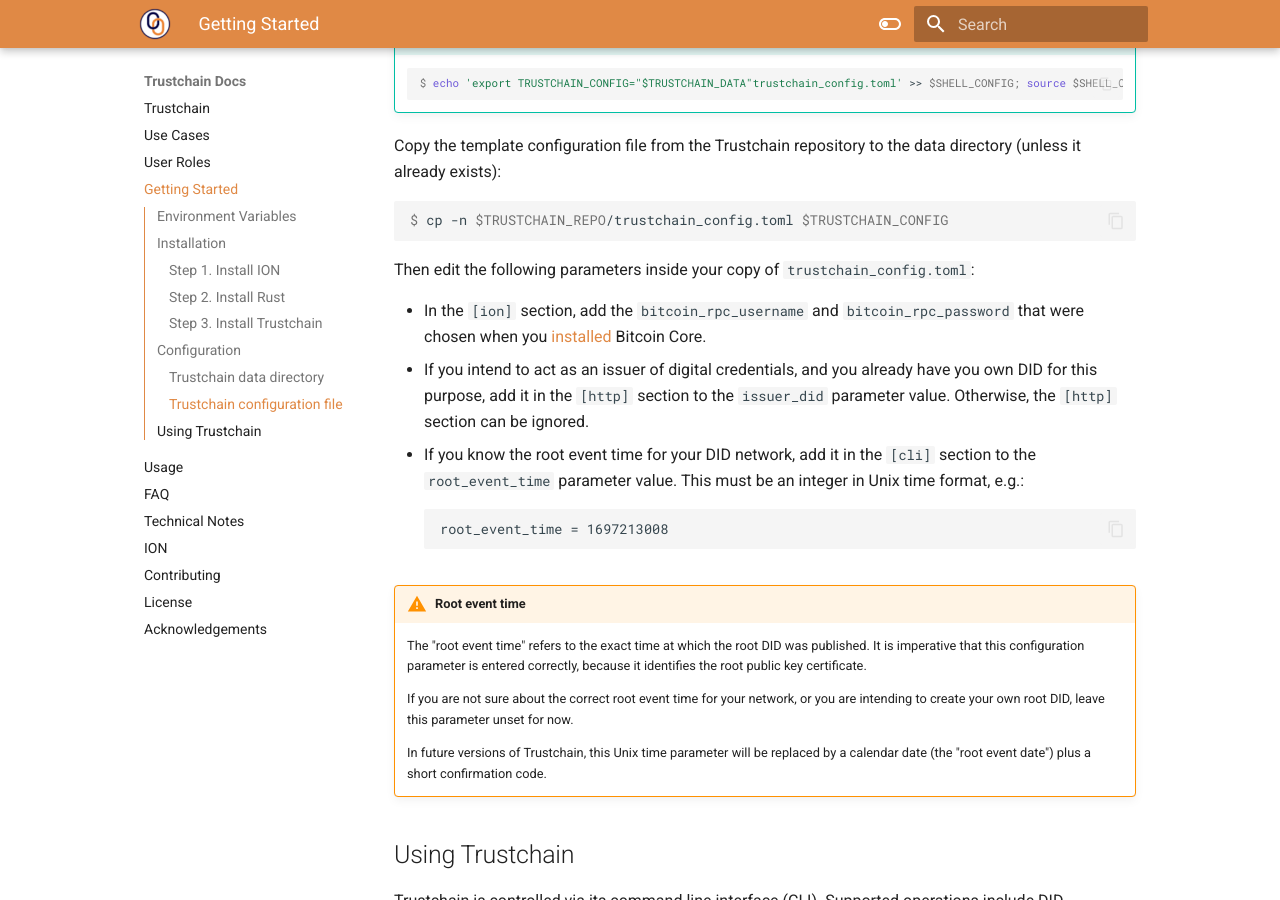
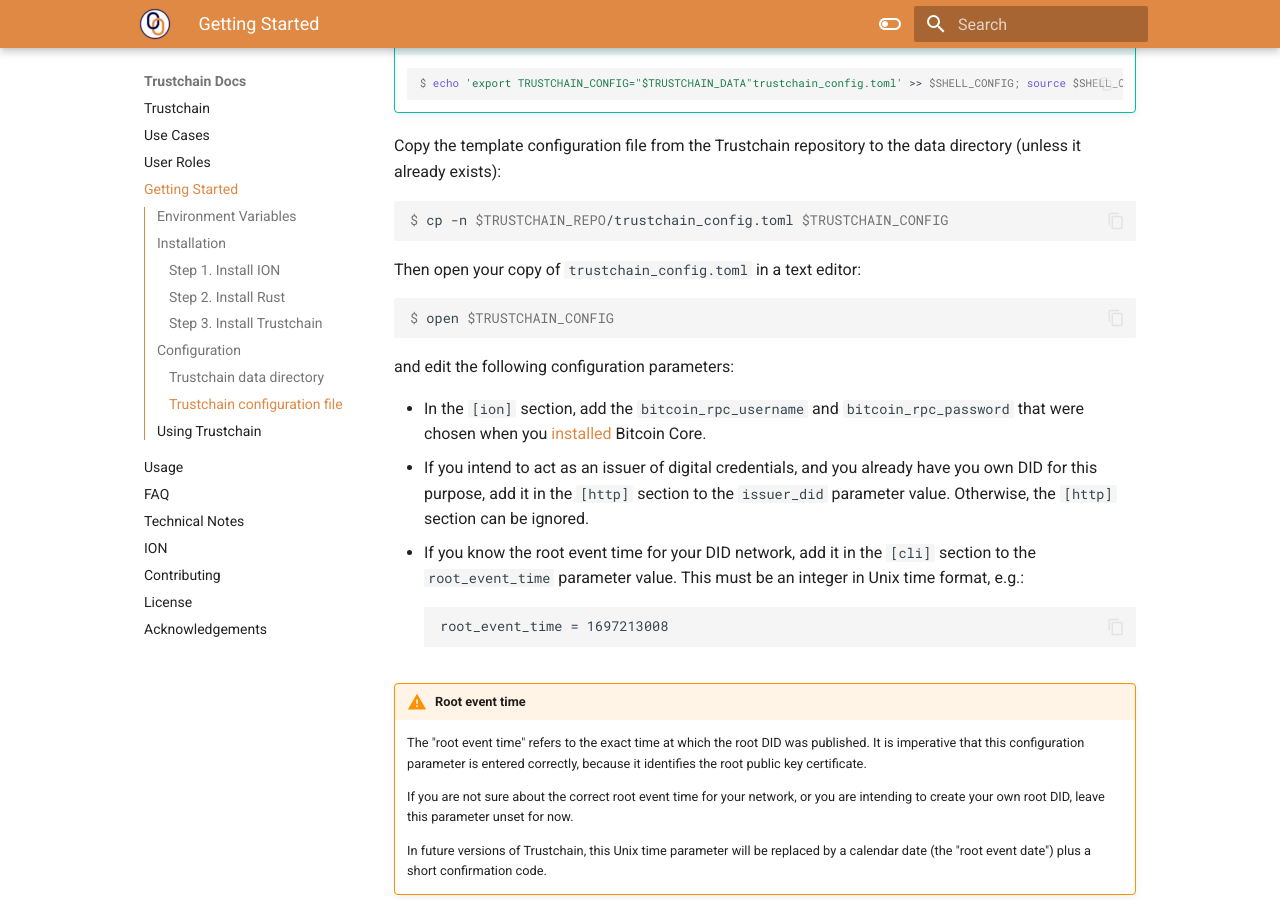
Before and after one commit to alan-turing-institute/trustchain, an MkDocs documentation site: the page built from docs/getting-started.md, in a window 1280 px wide and 900 px high, scrolled down 3578 px. Built offline with MkDocs 1.6.1 and Material for MkDocs 9.7.7, drawn with Linux system fonts in a browser that asks for light colours; nearby versions of some CDN libraries; library files that are not in the unit come from our copies.

Commit message:
Add command to open file for editing

````diff
--- a/docs/getting-started.md
+++ b/docs/getting-started.md
@@ -135,7 +135,11 @@
 $ cp -n $TRUSTCHAIN_REPO/trustchain_config.toml $TRUSTCHAIN_CONFIG
 ```
 
-Then edit the following parameters inside your copy of `trustchain_config.toml`:
+Then open your copy of `trustchain_config.toml` in a text editor:
+```console
+$ open $TRUSTCHAIN_CONFIG
+```
+and edit the following configuration parameters:
 
 - In the `[ion]` section, add the `bitcoin_rpc_username` and `bitcoin_rpc_password` that were chosen when you [installed](ion.md#install-bitcoin-core) Bitcoin Core.
 - If you intend to act as an issuer of digital credentials, and you already have you own DID for this purpose, add it in the `[http]` section to the `issuer_did` parameter value. Otherwise, the `[http]` section can be ignored.
````
